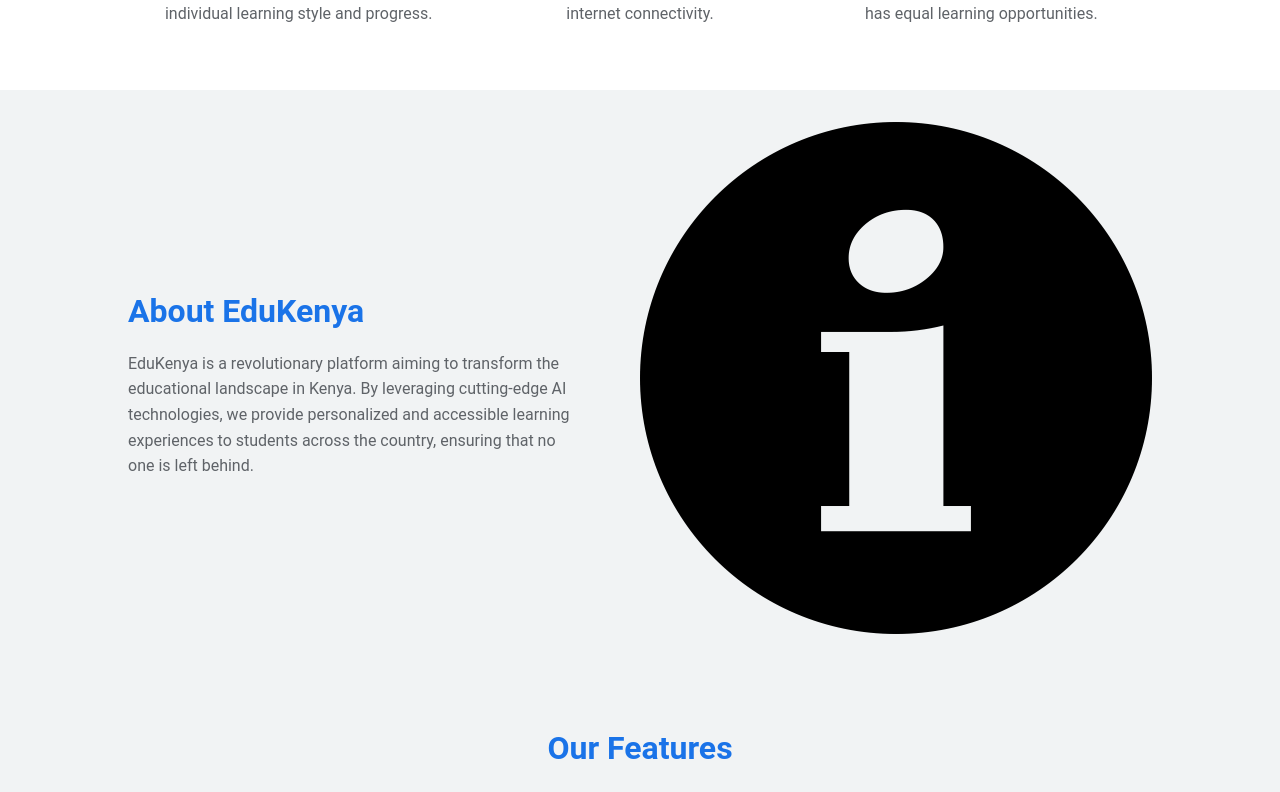
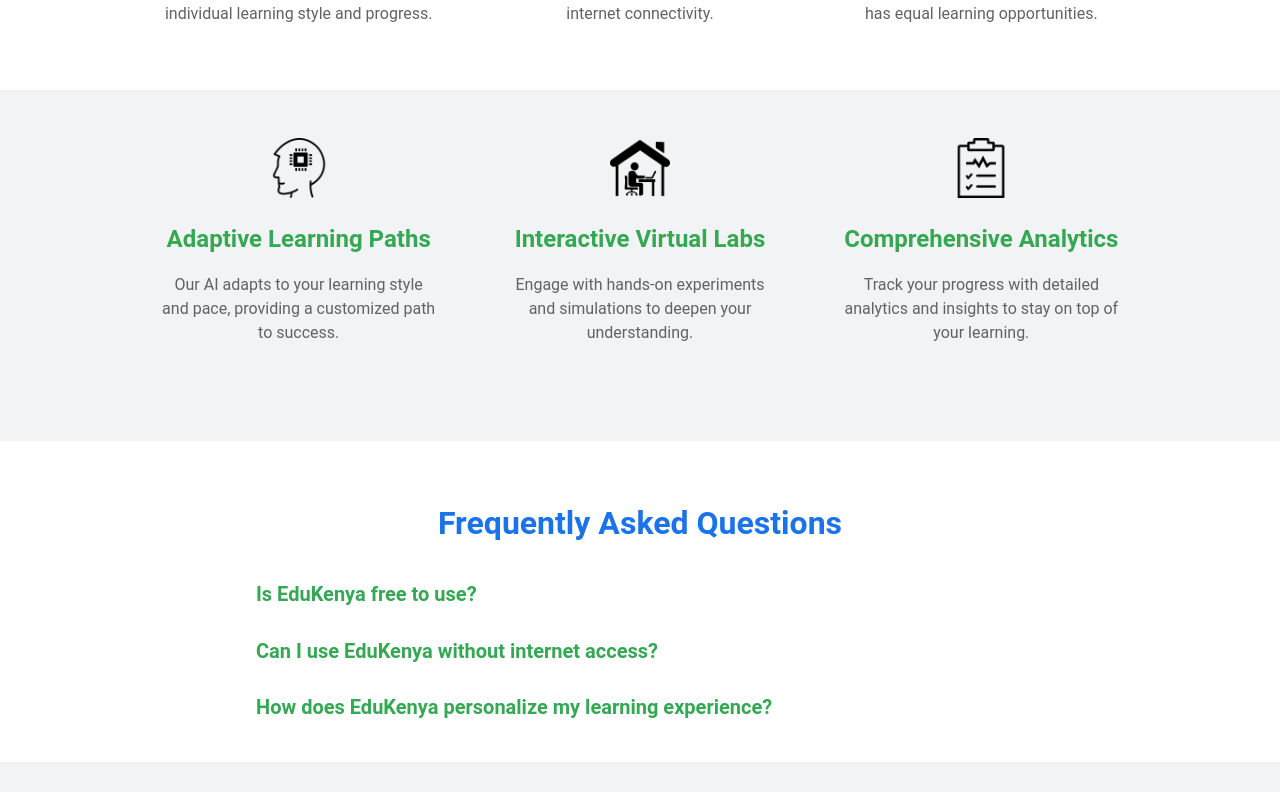
Before and after one commit to salaamdev/kenyAInspire, a React (Vite) app in the folder frontend/: page / in a window 1280 px wide. Shown: the part 1008-1800 px from the top of the page. Built offline with nearby package versions, Linux system fonts and the light colour scheme.

Commit message:
rearrange homepage

```diff
--- a/frontend/src/components/FeaturesOverview.jsx
+++ b/frontend/src/components/FeaturesOverview.jsx
@@ -65,7 +65,7 @@
   return (
     <Section>
       <Container>
-        <Title>Our Features</Title>
+        {/* <Title>Our Features</Title> */}
         <FeaturesGrid>
           <FeatureCard>
             <Icon src={featureIcon1} alt="Feature 1" />
--- a/frontend/src/pages/HomePage.jsx
+++ b/frontend/src/pages/HomePage.jsx
@@ -15,11 +15,11 @@
       <Navbar />
       <HeroSection />
       <FeaturedContent />
-      <AboutUs />
+      {/* <AboutUs /> */}
       <FeaturesOverview />
       <FAQ />
+      <Partners />
       <CTA />
-      <Partners />
       <Footer />
     </>
   );
```
